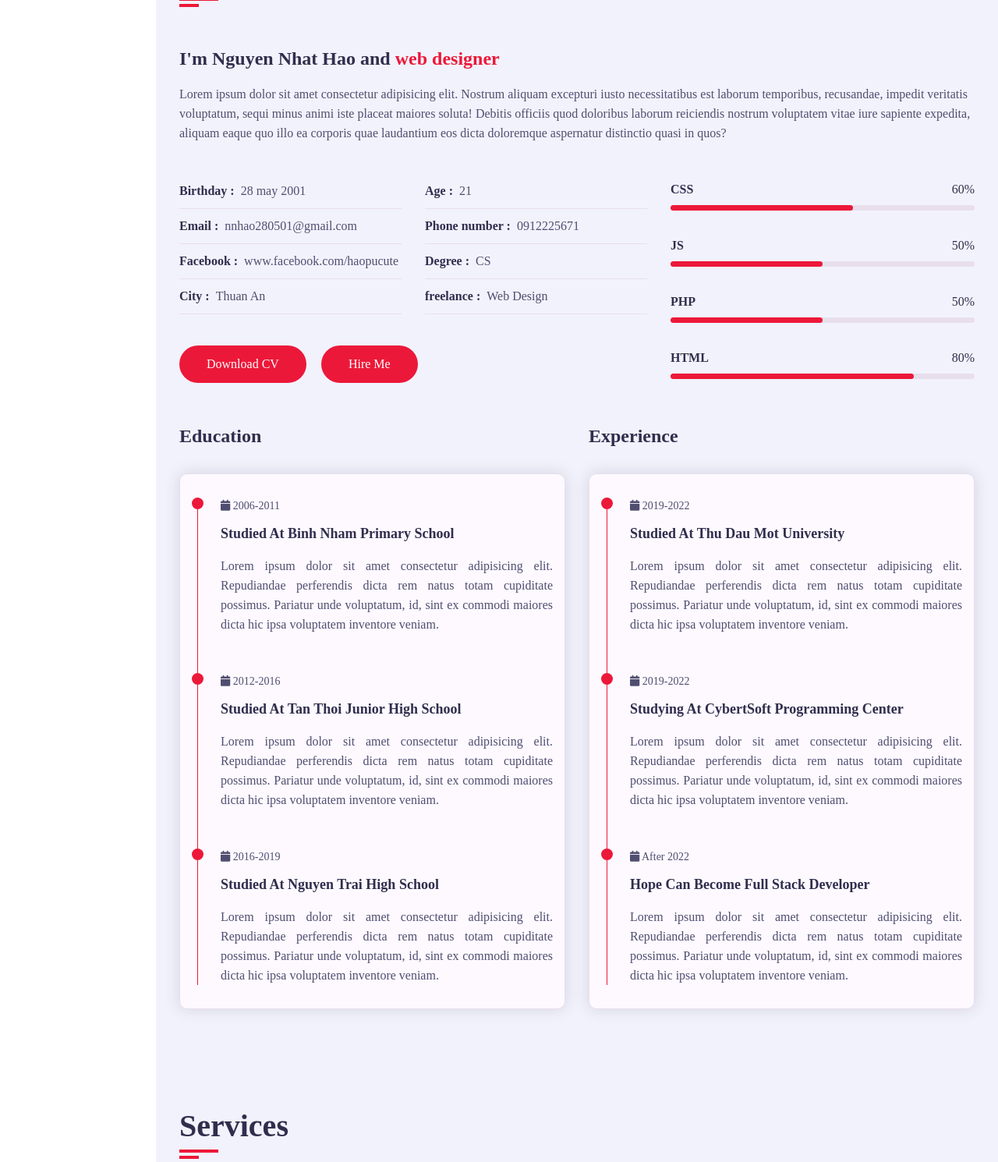
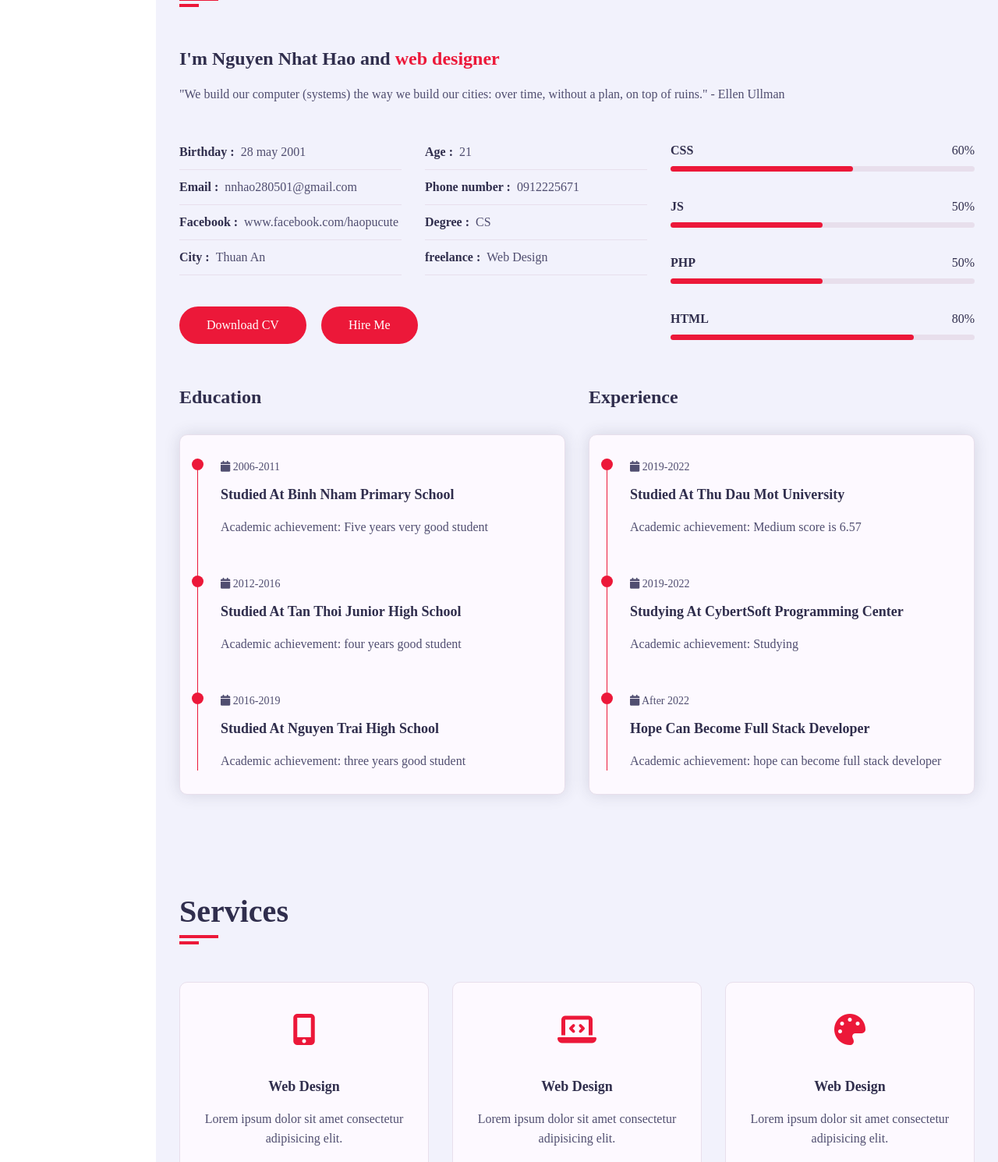
Before and after one commit to nnhao280501/profile, a plain HTML site: page index.html in a window 1280 px wide. Shown: the part 923-2413 px from the top of the page at 78% size. Drawn offline with nearby package versions, Linux system fonts and the light colour scheme; a web font is replaced by a local one.

Commit message:
test four

```diff
--- a/index.html
+++ b/index.html
@@ -47,7 +47,9 @@
                         <div class="home-info padd-15">
                             <h3 class="hello">Hello, my name is <span class="name">Nguyen Nhat Hao</span></h3>
                             <h3 class="my-profession">I' m a <span class="typing">web designer</span></h3>
-                            <p>Lorem ipsum dolor sit amet consectetur adipisicing elit. Eaque nulla ex aliquam illum aliquid suscipit officiis reiciendis, omnis repellat commodi unde corporis reprehenderit consequuntur est. Debitis, hic tempora. Natus, impedit!</p>
+
+                            <p>In the age of technology 4.0 as of today, programming is a trend ,people come to programming for different purposes but for me it comes from a passion for programmers</p>
+
                             <a href="#contact" class="btn-hire-me">Hire Me</a>
                         </div>
                         <div class="home-img padd-15">
@@ -70,8 +72,7 @@
                             <div class="row">
                                 <div class="about-text padd-15">
                                     <h3>I'm Nguyen Nhat Hao and <span>web designer </span></h3>
-                                    <p>Lorem ipsum dolor sit amet consectetur adipisicing elit. Nostrum aliquam excepturi iusto necessitatibus est laborum temporibus, recusandae, impedit veritatis voluptatum, sequi minus animi iste placeat maiores soluta!
-                                        Debitis officiis quod doloribus laborum reiciendis nostrum voluptatem vitae iure sapiente expedita, aliquam eaque quo illo ea corporis quae laudantium eos dicta doloremque aspernatur distinctio quasi in quos?</p>
+                                    <p>"We build our computer (systems) the way we build our cities: over time, without a plan, on top of ruins." - Ellen Ullman</p>
                                 </div>
                             </div>
                             <div class="row">
@@ -159,7 +160,7 @@
                                                     </h3>
                                                     <h4 class="timeline-title">Studied at Binh Nham Primary School </h4>
                                                     <p class="timeline-text">
-                                                        Lorem ipsum dolor sit amet consectetur adipisicing elit. Repudiandae perferendis dicta rem natus totam cupiditate possimus. Pariatur unde voluptatum, id, sint ex commodi maiores dicta hic ipsa voluptatem inventore veniam.
+                                                        Academic achievement: Five years very good student
                                                     </p>
                                                 </div>
                                                 <div class="timeline-item">
@@ -169,7 +170,7 @@
                                                     </h3>
                                                     <h4 class="timeline-title">Studied at Tan Thoi junior high school</h4>
                                                     <p class="timeline-text">
-                                                        Lorem ipsum dolor sit amet consectetur adipisicing elit. Repudiandae perferendis dicta rem natus totam cupiditate possimus. Pariatur unde voluptatum, id, sint ex commodi maiores dicta hic ipsa voluptatem inventore veniam.
+                                                        Academic achievement: four years good student
                                                     </p>
                                                 </div>
                                                 <div class="timeline-item">
@@ -179,7 +180,7 @@
                                                     </h3>
                                                     <h4 class="timeline-title">Studied at Nguyen Trai high school</h4>
                                                     <p class="timeline-text">
-                                                        Lorem ipsum dolor sit amet consectetur adipisicing elit. Repudiandae perferendis dicta rem natus totam cupiditate possimus. Pariatur unde voluptatum, id, sint ex commodi maiores dicta hic ipsa voluptatem inventore veniam.
+                                                        Academic achievement: three years good student
                                                     </p>
                                                 </div>
                                             </div>
@@ -198,7 +199,7 @@
                                                     </h3>
                                                     <h4 class="timeline-title">Studied at Thu Dau Mot University</h4>
                                                     <p class="timeline-text">
-                                                        Lorem ipsum dolor sit amet consectetur adipisicing elit. Repudiandae perferendis dicta rem natus totam cupiditate possimus. Pariatur unde voluptatum, id, sint ex commodi maiores dicta hic ipsa voluptatem inventore veniam.
+                                                        Academic achievement: Medium score is 6.57
                                                     </p>
                                                 </div>
                                                 <div class="timeline-item">
@@ -208,7 +209,7 @@
                                                     </h3>
                                                     <h4 class="timeline-title">Studying at CybertSoft programming Center</h4>
                                                     <p class="timeline-text">
-                                                        Lorem ipsum dolor sit amet consectetur adipisicing elit. Repudiandae perferendis dicta rem natus totam cupiditate possimus. Pariatur unde voluptatum, id, sint ex commodi maiores dicta hic ipsa voluptatem inventore veniam.
+                                                        Academic achievement: Studying
                                                     </p>
                                                 </div>
                                                 <div class="timeline-item">
@@ -218,7 +219,7 @@
                                                     </h3>
                                                     <h4 class="timeline-title">hope can become full stack developer</h4>
                                                     <p class="timeline-text">
-                                                        Lorem ipsum dolor sit amet consectetur adipisicing elit. Repudiandae perferendis dicta rem natus totam cupiditate possimus. Pariatur unde voluptatum, id, sint ex commodi maiores dicta hic ipsa voluptatem inventore veniam.
+                                                        Academic achievement: hope can become full stack developer
                                                     </p>
                                                 </div>
                                             </div>
```
